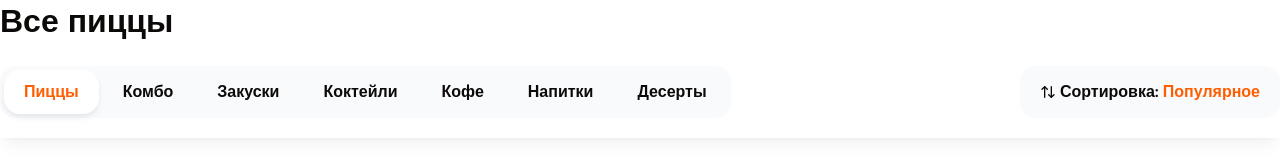
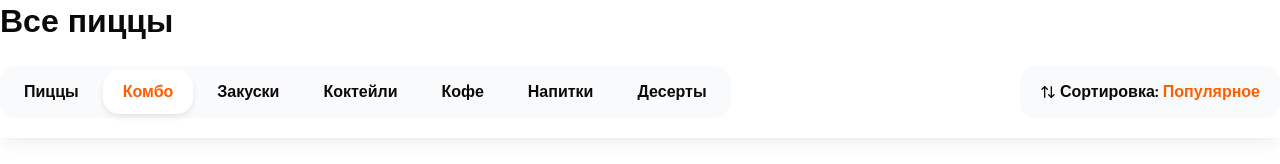
Before and after one commit to Kravchenko-Sergey/next-pizza, a Next.js app: page / in a window 1280 px wide. Shown: the part 152-316 px from the top of the page. Built offline with nearby package versions, Linux system fonts and the light colour scheme.

Commit message:
feat: add category switching when scrolling

```diff
--- a/package.json
+++ b/package.json
@@ -22,9 +22,11 @@
     "next": "14.2.5",
     "react": "^18",
     "react-dom": "^18",
+    "react-use": "^17.5.1",
     "tailwind-merge": "^2.4.0",
     "tailwindcss-animate": "^1.0.7",
-    "vaul": "^0.9.1"
+    "vaul": "^0.9.1",
+    "zustand": "^4.5.4"
   },
   "devDependencies": {
     "@types/node": "^20",
--- a/src/app/page.tsx
+++ b/src/app/page.tsx
@@ -28,35 +28,35 @@ export default function Home() {
                     items: [{ price: 550 }]
                   },
                   {
-                    id: 1,
+                    id: 2,
                     name: 'Ветчина и сыр',
                     imageUrl: 'https://media.dodostatic.net/image/r:292x292/11EE7D60FDA22358AC33C6A44EB093A2.avif',
                     price: 550,
                     items: [{ price: 550 }]
                   },
                   {
-                    id: 1,
+                    id: 3,
                     name: 'Ветчина и сыр',
                     imageUrl: 'https://media.dodostatic.net/image/r:292x292/11EE7D60FDA22358AC33C6A44EB093A2.avif',
                     price: 550,
                     items: [{ price: 550 }]
                   },
                   {
-                    id: 1,
+                    id: 4,
                     name: 'Ветчина и сыр',
                     imageUrl: 'https://media.dodostatic.net/image/r:292x292/11EE7D60FDA22358AC33C6A44EB093A2.avif',
                     price: 550,
                     items: [{ price: 550 }]
                   },
                   {
-                    id: 1,
+                    id: 5,
                     name: 'Ветчина и сыр',
                     imageUrl: 'https://media.dodostatic.net/image/r:292x292/11EE7D60FDA22358AC33C6A44EB093A2.avif',
                     price: 550,
                     items: [{ price: 550 }]
                   },
                   {
-                    id: 1,
+                    id: 6,
                     name: 'Ветчина и сыр',
                     imageUrl: 'https://media.dodostatic.net/image/r:292x292/11EE7D60FDA22358AC33C6A44EB093A2.avif',
                     price: 550,
@@ -69,42 +69,42 @@ export default function Home() {
                 title='Комбо'
                 items={[
                   {
-                    id: 1,
+                    id: 7,
                     name: 'Ветчина и сыр',
                     imageUrl: 'https://media.dodostatic.net/image/r:292x292/11EE7D60FDA22358AC33C6A44EB093A2.avif',
                     price: 550,
                     items: [{ price: 550 }]
                   },
                   {
-                    id: 1,
+                    id: 8,
                     name: 'Ветчина и сыр',
                     imageUrl: 'https://media.dodostatic.net/image/r:292x292/11EE7D60FDA22358AC33C6A44EB093A2.avif',
                     price: 550,
                     items: [{ price: 550 }]
                   },
                   {
-                    id: 1,
+                    id: 9,
                     name: 'Ветчина и сыр',
                     imageUrl: 'https://media.dodostatic.net/image/r:292x292/11EE7D60FDA22358AC33C6A44EB093A2.avif',
                     price: 550,
                     items: [{ price: 550 }]
                   },
                   {
-                    id: 1,
+                    id: 10,
                     name: 'Ветчина и сыр',
                     imageUrl: 'https://media.dodostatic.net/image/r:292x292/11EE7D60FDA22358AC33C6A44EB093A2.avif',
                     price: 550,
                     items: [{ price: 550 }]
                   },
                   {
-                    id: 1,
+                    id: 11,
                     name: 'Ветчина и сыр',
                     imageUrl: 'https://media.dodostatic.net/image/r:292x292/11EE7D60FDA22358AC33C6A44EB093A2.avif',
                     price: 550,
                     items: [{ price: 550 }]
                   },
                   {
-                    id: 1,
+                    id: 12,
                     name: 'Ветчина и сыр',
                     imageUrl: 'https://media.dodostatic.net/image/r:292x292/11EE7D60FDA22358AC33C6A44EB093A2.avif',
                     price: 550,
--- a/src/components/shared/categories.tsx
+++ b/src/components/shared/categories.tsx
@@ -2,29 +2,38 @@
 
 import { cn } from '@/lib/utils'
 import { useState } from 'react'
+import { useCategoryStore } from '../../../store/category'
 
 type CategoriesProps = {
   className: string
 }
 
 export const Categories = ({ className }: CategoriesProps) => {
-  const [activeIndex, setActiveIndex] = useState(0)
+  const categoryActiveId = useCategoryStore(state => state.activeId)
 
-  const categories = ['Пиццы', 'Комбо', 'Закуски', 'Коктейли', 'Кофе', 'Напитки', 'Десерты']
+  const categories = [
+    { id: 1, name: 'Пиццы' },
+    { id: 2, name: 'Комбо' },
+    { id: 3, name: 'Закуски' },
+    { id: 4, name: 'Коктейли' },
+    { id: 5, name: 'Кофе' },
+    { id: 6, name: 'Напитки' },
+    { id: 7, name: 'Десерты' }
+  ]
 
   return (
     <div className={cn('inline-flex gap-1 p-1 bg-gray-50 rounded-2xl', className)}>
-      {categories.map((category, index) => {
+      {categories.map(({ name, id }) => {
         return (
           <a
-            key={index}
-            onClick={() => setActiveIndex(index)}
+            key={id}
+            href={`/#${name}`}
             className={cn(
               'flex items-center font-bold h-11 rounded-2xl px-5',
-              activeIndex === index && 'bg-white shadow-md shadow-gray-200 text-primary'
+              categoryActiveId === id && 'bg-white shadow-md shadow-gray-200 text-primary'
             )}
           >
-            <button>{category}</button>
+            <button>{name}</button>
           </a>
         )
       })}
--- a/src/components/shared/productsGroupList.tsx
+++ b/src/components/shared/productsGroupList.tsx
@@ -1,6 +1,11 @@
+'use client'
+
 import { cn } from '@/lib/utils'
 import { ProductCard } from '@/components/shared/product-card'
 import { Title } from '@/components/shared/title'
+import { useIntersection } from 'react-use'
+import { useEffect, useRef } from 'react'
+import { useCategoryStore } from '../../../store/category'
 
 type ProductsGroupListProps = {
   title: string
@@ -11,8 +16,20 @@ type ProductsGroupListProps = {
 }
 
 export const ProductsGroupList = ({ title, items, categoryId, className, listClassName }: ProductsGroupListProps) => {
+  const setActiveCategoryId = useCategoryStore(state => state.setActiveId)
+  const intersectionRef = useRef(null)
+  const intersection = useIntersection(intersectionRef, {
+    threshold: 0.4
+  })
+
+  useEffect(() => {
+    if (intersection?.isIntersecting) {
+      setActiveCategoryId(categoryId)
+    }
+  }, [categoryId, intersection?.isIntersecting, title])
+
   return (
-    <div className={className}>
+    <div className={className} id={title} ref={intersectionRef}>
       <Title text={title} size='lg' className='mb-5 font-extrabold' />
       <div className={cn('grid grid-cols-3 gap-[50px]', listClassName)}>
         {items.map(product => (
--- /dev/null
+++ b/store/category.ts
@@ -0,0 +1,11 @@
+import { create } from 'zustand'
+
+type State = {
+  activeId: number
+  setActiveId: (activeId: number) => void
+}
+
+export const useCategoryStore = create<State>()(set => ({
+  activeId: 1,
+  setActiveId: (activeId: number) => set({ activeId })
+}))
```
Also changed, not shown: 1 other file (tests, documents, lock files or other folders).
